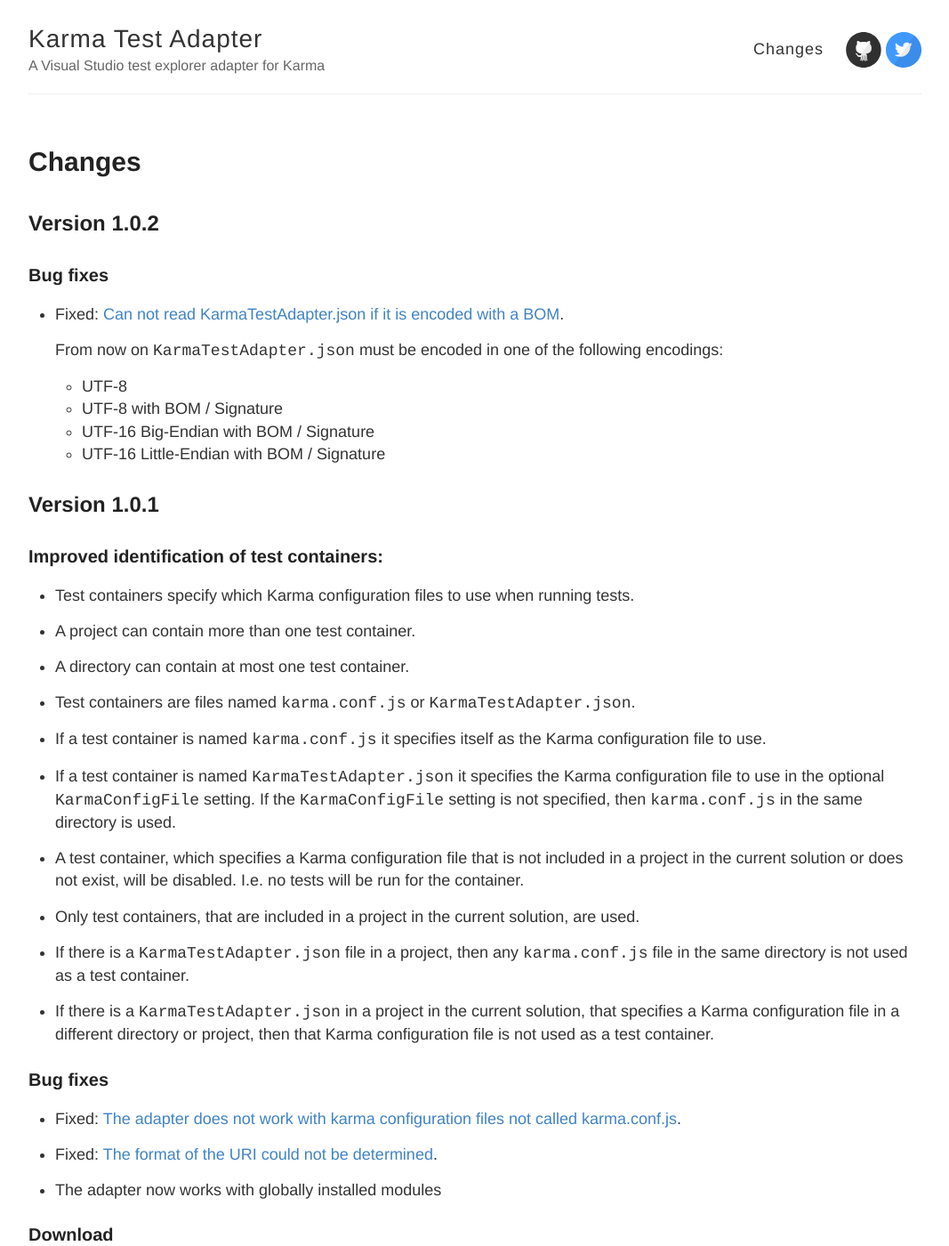
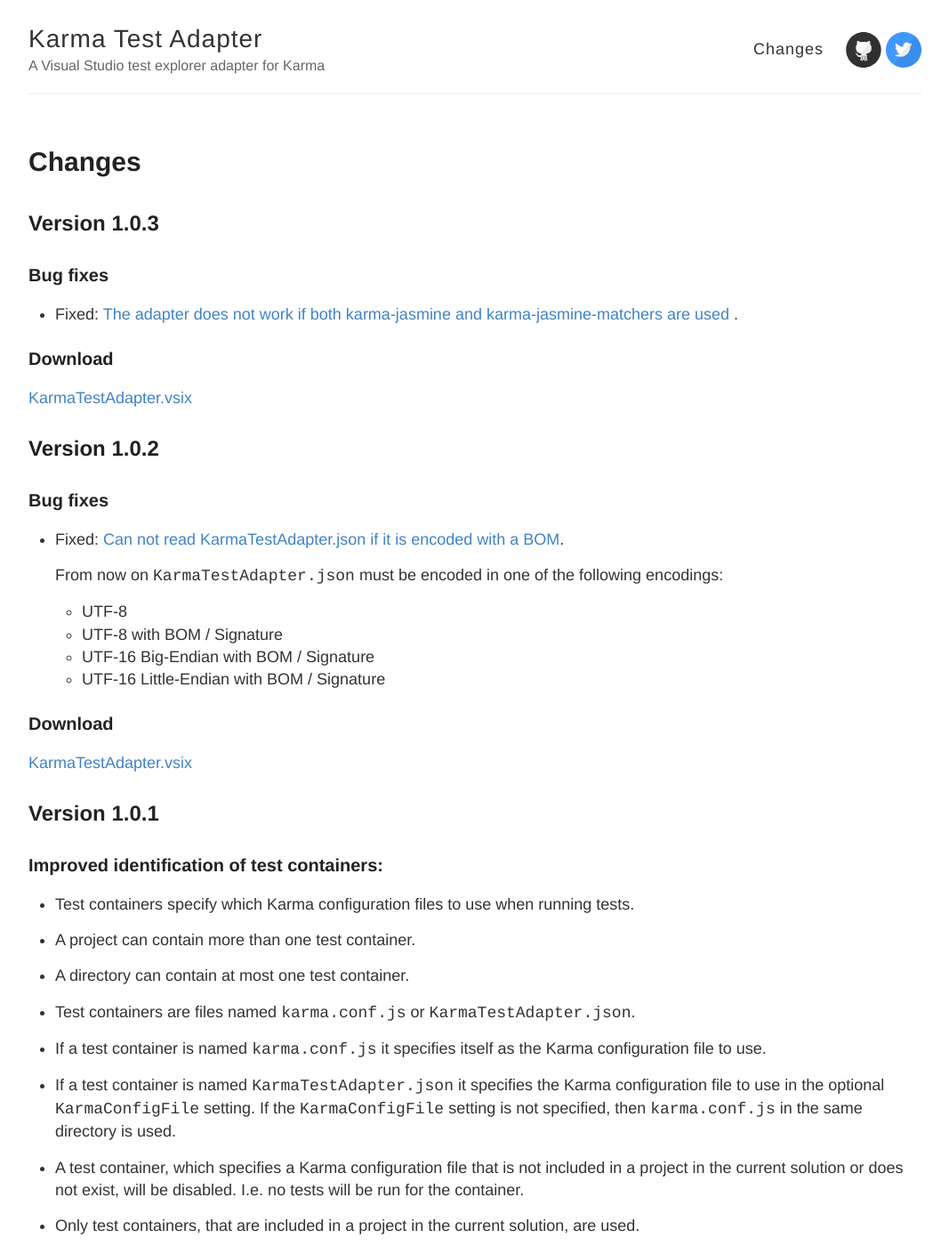
Before and after one commit to MortenHoustonLudvigsen/KarmaTestAdapter, a Jekyll site: the page built from Changes.md, in a window 1280 px wide and 1400 px high. Shown: the whole window at 89% size, without its empty margins (106-1173 px from the left). Built offline with Jekyll 4.4.1, drawn with Linux system fonts in a browser that asks for light colours; Markdown is read by kramdown in place of the engine named in the settings.

Commit message:
Update change log

```diff
--- a/Changes.md
+++ b/Changes.md
@@ -3,6 +3,16 @@
 title: Changes
 permalink: /changes/
 ---
+
+## Version 1.0.3
+
+### Bug fixes
+
+* Fixed: [The adapter does not work if both karma-jasmine and karma-jasmine-matchers are used ](https://github.com/MortenHoustonLudvigsen/KarmaTestAdapter/issues/20).
+
+### Download
+
+[KarmaTestAdapter.vsix](https://github.com/MortenHoustonLudvigsen/KarmaTestAdapter/releases/download/v1.0.3/KarmaTestAdapter.vsix)
 
 ## Version 1.0.2
 
@@ -16,6 +26,10 @@
   * UTF-8 with BOM / Signature
   * UTF-16 Big-Endian with BOM / Signature
   * UTF-16 Little-Endian with BOM / Signature
+
+### Download
+
+[KarmaTestAdapter.vsix](https://github.com/MortenHoustonLudvigsen/KarmaTestAdapter/releases/download/v1.0.2/KarmaTestAdapter.vsix)
 
 ## Version 1.0.1
 
```
